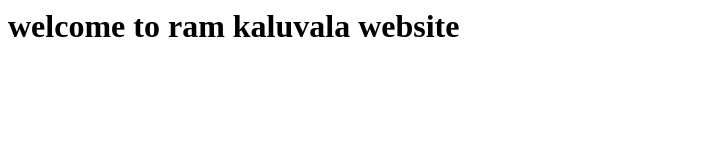
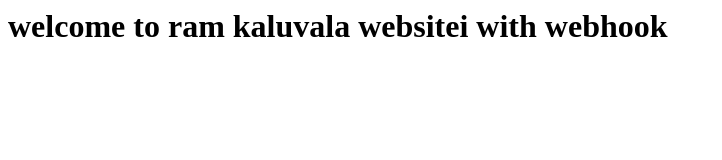
Before and after one commit to ramkaluvala/website, a plain HTML site: page index.html in a window 1280 px wide. Shown: the whole page, without its empty margins (0-722 px from the left). Drawn offline with Linux system fonts and the light colour scheme.

Commit message:
changed website

```diff
--- a/index.html
+++ b/index.html
@@ -1,6 +1,6 @@
 <html>
 	<title> jenkins cicd pipeline</title>
 <body>
-	<h1> welcome to ram kaluvala website </h1>
+	<h1> welcome to ram kaluvala websitei with webhook </h1>
 </body>
 </html>
```
